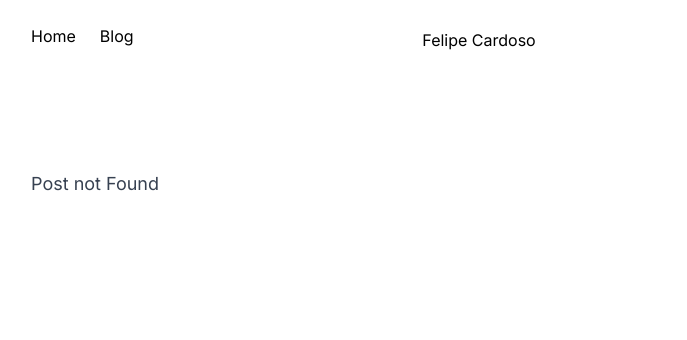
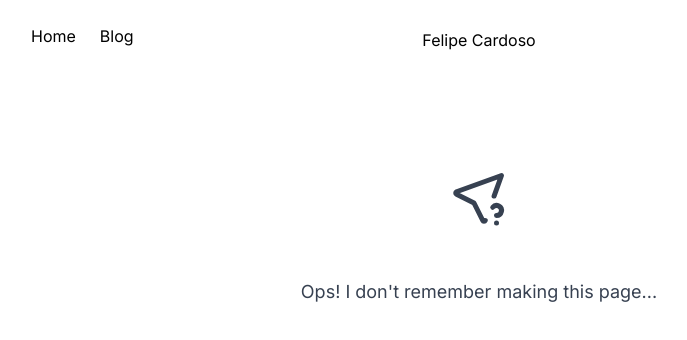
Before and after one commit to imLymei/portfolio-blog, a Next.js app: page /blog in a window 1280 px wide. Before the commit this address had no page. Shown: the top 340 px of the page, without its empty margins (161-848 px from the left). Built offline with nearby package versions, Linux system fonts and the light colour scheme.

Commit message:
feat: add not found page feat: display not found page on searching not existing blog

```diff
--- a/src/app/blog/[...slug]/page.tsx
+++ b/src/app/blog/[...slug]/page.tsx
@@ -1,3 +1,4 @@
+import NotFound from "@/app/not-found";
 import { getDaysSinceText, getPost } from "@/lib/utils";
 import { MDXRemote } from "next-mdx-remote/rsc";
 import Link from "next/link";
@@ -9,7 +10,7 @@ export default async function PostPage({
 }) {
   const post = await getPost(params.slug);
 
-  if (!post) return <div>Post not Found</div>;
+  if (!post) return <NotFound />;
 
   const today = new Date();
   const modificationDate = post.metadata.modificationDate;
--- /dev/null
+++ b/src/app/not-found.tsx
@@ -0,0 +1,11 @@
+import { ICON_SIZE } from "@/config";
+import { TbLocationQuestion } from "react-icons/tb";
+
+export default function NotFound() {
+  return (
+    <div className="flex flex-1 flex-col items-center justify-center gap-6">
+      <TbLocationQuestion size={ICON_SIZE.EXTRA_LARGE} />
+      <p>Ops! I don&apos;t remember making this page...</p>
+    </div>
+  );
+}
```
